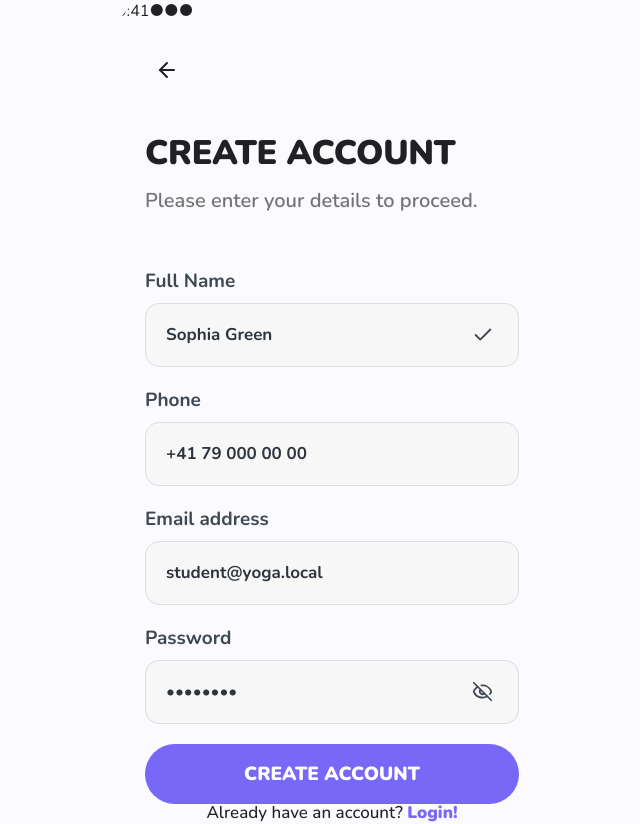
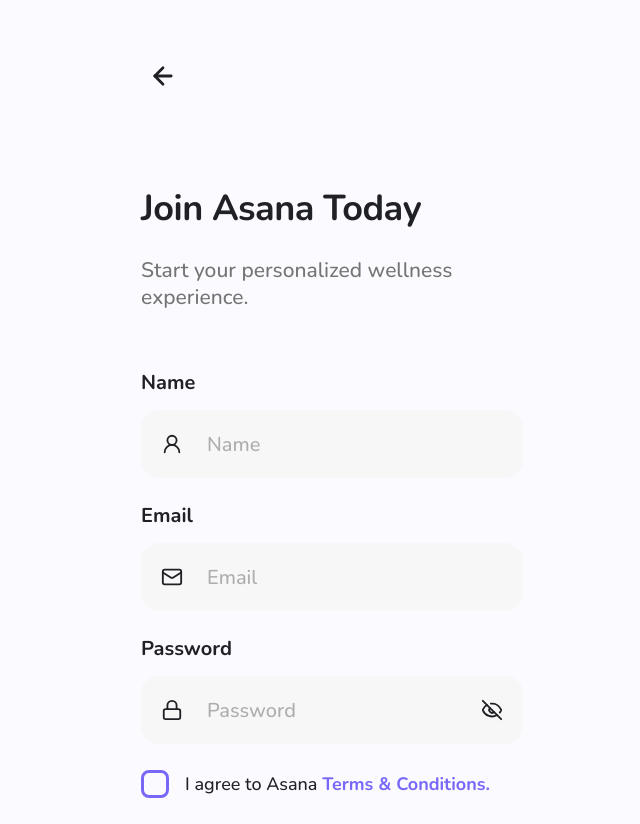
Before and after one commit to kostyaderkach/yoga-repo, a Next.js app: page /register in a window 1280 px wide. Shown: the top 824 px of the page, without its empty margins (308-948 px from the left). Built offline with nearby package versions, Linux system fonts and the light colour scheme.

Commit message:
Add signup screen layout

```diff
--- a/app/globals.css
+++ b/app/globals.css
@@ -275,6 +275,128 @@
   font-weight: 900;
 }
 
+.signupScreen {
+  min-height: 852px;
+  padding: 30px 24px 118px;
+}
+
+.signupScreen .backButton {
+  margin: 0;
+}
+
+.signupIntro {
+  margin-top: 92px;
+}
+
+.signupIntro h1 {
+  font-size: 36px;
+  font-weight: 700;
+  letter-spacing: -0.5px;
+  line-height: 1.08;
+  margin: 0;
+}
+
+.signupIntro p {
+  color: var(--muted);
+  font-size: 21px;
+  font-weight: 500;
+  line-height: 1.3;
+  margin: 28px 0 0;
+}
+
+.signupForm {
+  display: grid;
+  gap: 24px;
+  margin-top: 58px;
+}
+
+.signupForm label:not(.termsLine) {
+  color: var(--ink);
+  display: grid;
+  font-size: 20px;
+  font-weight: 700;
+  gap: 14px;
+}
+
+.signupField {
+  align-items: center;
+  background: var(--field);
+  border-radius: 18px;
+  color: var(--ink);
+  display: grid;
+  gap: 16px;
+  grid-template-columns: 28px minmax(0, 1fr) auto;
+  min-height: 68px;
+  padding: 0 20px;
+}
+
+.signupField input {
+  background: transparent;
+  border: 0;
+  color: var(--ink);
+  font-size: 20px;
+  font-weight: 500;
+  min-width: 0;
+  outline: 0;
+}
+
+.signupField input::placeholder {
+  color: #adadad;
+}
+
+.signupField svg:last-child {
+  color: var(--ink);
+}
+
+.termsLine {
+  align-items: center;
+  color: var(--ink);
+  display: flex;
+  font-size: 18px;
+  font-weight: 500;
+  gap: 16px;
+  line-height: 1.25;
+  margin-top: 2px;
+}
+
+.termsLine input {
+  appearance: none;
+  border: 3px solid var(--purple);
+  border-radius: 8px;
+  flex: 0 0 auto;
+  height: 28px;
+  margin: 0;
+  width: 28px;
+}
+
+.termsLine input:checked {
+  background: var(--purple);
+  box-shadow: inset 0 0 0 5px var(--surface);
+}
+
+.termsLine a,
+.inlineSwitch a {
+  color: var(--purple);
+  font-weight: 700;
+}
+
+.inlineSwitch {
+  color: var(--ink);
+  font-size: 18px;
+  font-weight: 500;
+  margin: 48px 0 0;
+  text-align: center;
+}
+
+.bottomAction {
+  background: linear-gradient(180deg, rgba(251, 250, 255, 0), var(--surface) 26%);
+  bottom: 0;
+  left: 0;
+  padding: 34px 24px 24px;
+  position: absolute;
+  right: 0;
+}
+
 @media (max-width: 520px) {
   .appStage {
     padding: 0;
@@ -292,4 +414,8 @@
   .welcomeScreen {
     padding-top: 214px;
   }
+
+  .signupScreen {
+    padding-top: 30px;
+  }
 }
--- a/app/register/page.tsx
+++ b/app/register/page.tsx
@@ -1,63 +1,62 @@
 import Link from 'next/link'
-import { ArrowLeft, Check, EyeOff } from 'lucide-react'
+import { ArrowLeft, EyeOff, Lock, Mail, UserRound } from 'lucide-react'
 
 export default function RegisterPage() {
   return (
-    <main className="screenStage">
-      <section className="phoneFrame authScreen">
-        <div className="statusBar">
-          <span>9:41</span>
-          <span>●●●</span>
+    <main className="appStage">
+      <section className="phoneFrame signupScreen">
+        <Link className="backButton" href="/" aria-label="Back">
+          <ArrowLeft size={28} strokeWidth={2.4} />
+        </Link>
+
+        <div className="signupIntro">
+          <h1>Join Asana Today</h1>
+          <p>Start your personalized wellness experience.</p>
         </div>
 
-        <Link className="backButton" href="/" aria-label="Back">
-          <ArrowLeft size={24} />
-        </Link>
-
-        <div className="authIntro">
-          <h1>CREATE ACCOUNT</h1>
-          <p>Please enter your details to proceed.</p>
-        </div>
-
-        <form className="appForm">
+        <form className="signupForm">
           <label>
-            Full Name
-            <span className="fieldBox">
-              <input defaultValue="Sophia Green" />
-              <Check size={22} />
+            Name
+            <span className="signupField">
+              <UserRound size={22} />
+              <input name="name" placeholder="Name" />
             </span>
           </label>
 
           <label>
-            Phone
-            <span className="fieldBox">
-              <input defaultValue="+41 79 000 00 00" />
-            </span>
-          </label>
-
-          <label>
-            Email address
-            <span className="fieldBox">
-              <input defaultValue="student@yoga.local" type="email" />
+            Email
+            <span className="signupField">
+              <Mail size={22} />
+              <input name="email" placeholder="Email" type="email" />
             </span>
           </label>
 
           <label>
             Password
-            <span className="fieldBox">
-              <input defaultValue="password" type="password" />
-              <EyeOff size={21} />
+            <span className="signupField">
+              <Lock size={22} />
+              <input name="password" placeholder="Password" type="password" />
+              <EyeOff size={22} />
             </span>
           </label>
 
-          <button className="limeButton" type="button">
-            CREATE ACCOUNT
-          </button>
+          <label className="termsLine">
+            <input name="terms" type="checkbox" />
+            <span>
+              I agree to Asana <Link href="/">Terms & Conditions.</Link>
+            </span>
+          </label>
         </form>
 
-        <p className="authSwitch">
-          Already have an account? <Link href="/login">Login!</Link>
+        <p className="inlineSwitch">
+          Already have an account? <Link href="/login">Log in</Link>
         </p>
+
+        <div className="bottomAction">
+          <button className="primaryPurpleButton" type="button">
+            Sign up
+          </button>
+        </div>
       </section>
     </main>
   )
```
